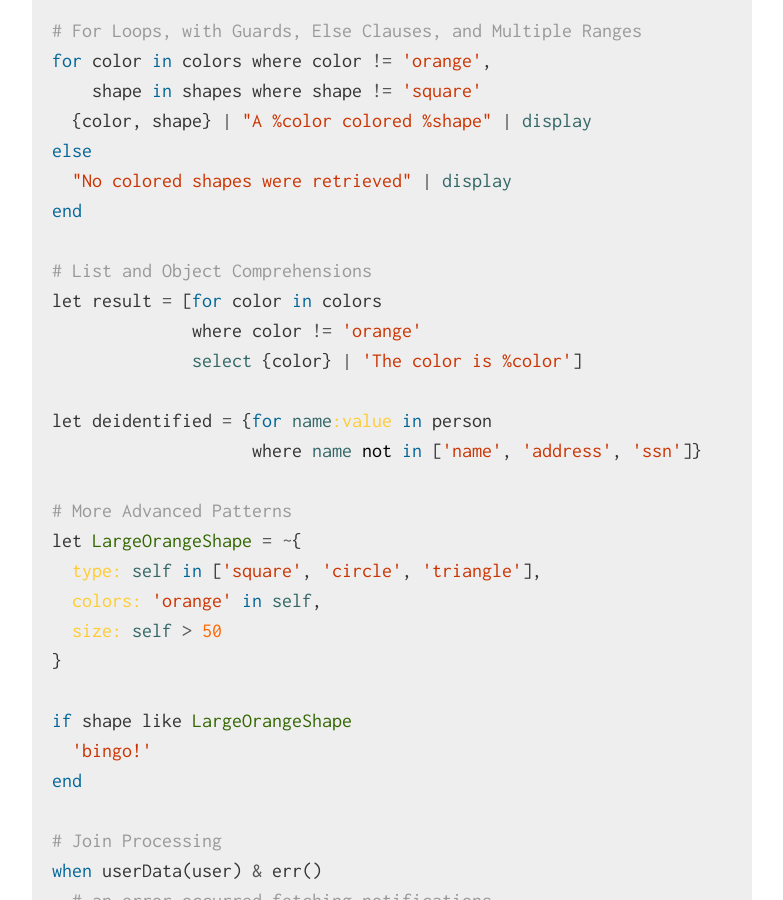
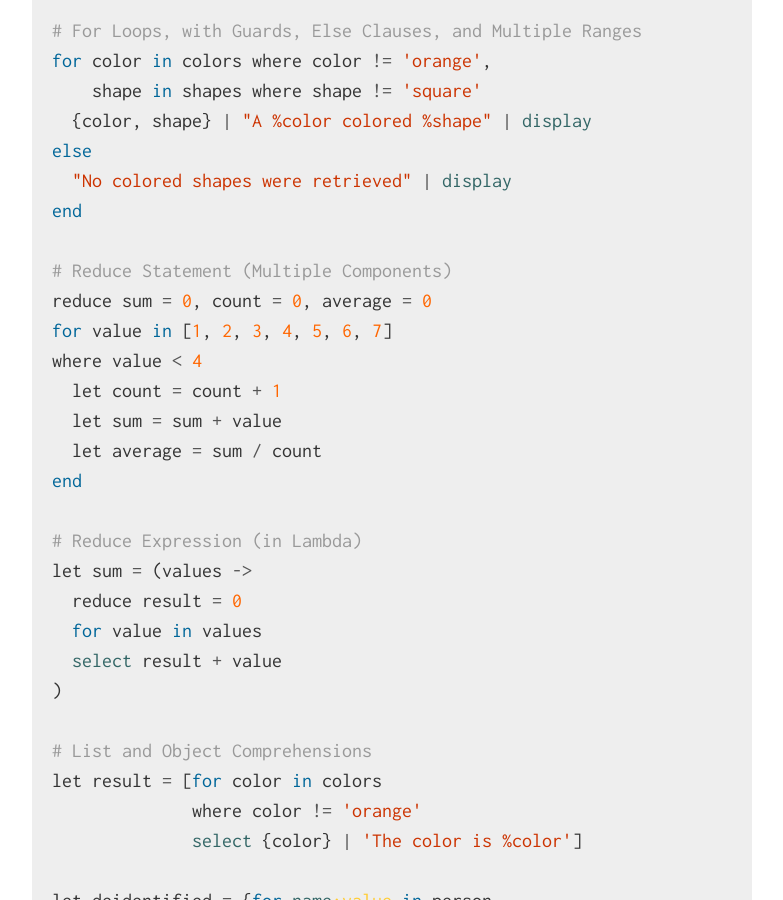
Before and after one commit to kode4food/fate-lang, a Jekyll site: the page built from index.md, in a window 1280 px wide and 900 px high, scrolled down 2974 px. Shown: the whole window, without its empty margins (248-1031 px from the left). Built offline with Jekyll 4.4.1, drawn with Linux system fonts in a browser that asks for light colours; Markdown is read by kramdown in place of the engine named in the settings.

Commit message:
reduce examples

```diff
--- a/index.md
+++ b/index.md
@@ -96,6 +96,22 @@ else
   "No colored shapes were retrieved" | display
 end
 
+# Reduce Statement (Multiple Components)
+reduce sum = 0, count = 0, average = 0
+for value in [1, 2, 3, 4, 5, 6, 7]
+where value < 4
+  let count = count + 1
+  let sum = sum + value
+  let average = sum / count
+end
+
+# Reduce Expression (in Lambda)
+let sum = (values ->
+  reduce result = 0
+  for value in values
+  select result + value
+)
+
 # List and Object Comprehensions
 let result = [for color in colors
               where color != 'orange'
```
